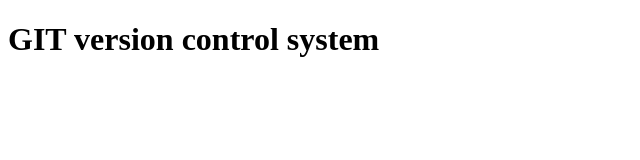
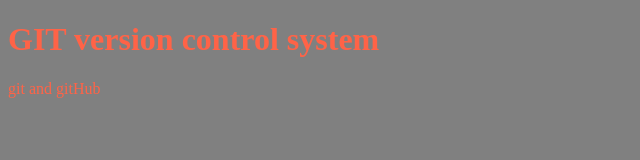
Before and after one commit to ishtiaqahammed97/learning-gitHub, a plain HTML site: page index.html in a window 1280 px wide. Shown: the whole page, without its empty margins (0-640 px from the left). Drawn offline with Linux system fonts and the light colour scheme.

Commit message:
Updated all file in a single command

```diff
--- a/index.html
+++ b/index.html
@@ -9,6 +9,7 @@
 </head>
 <body>
     <h1>GIT version control system</h1>
+    <p>git and gitHub</p>
 
     <script src="./main.js"></script>
 </body>
--- a/main.js
+++ b/main.js
@@ -1 +1 @@
-console.log('main connected');
+console.log('connected!');
--- a/style.css
+++ b/style.css
@@ -0,0 +1,4 @@
+body {
+    background-color: gray;
+    color: tomato;
+}
```
Also changed, not shown: Version Control System-VCS.txt.
